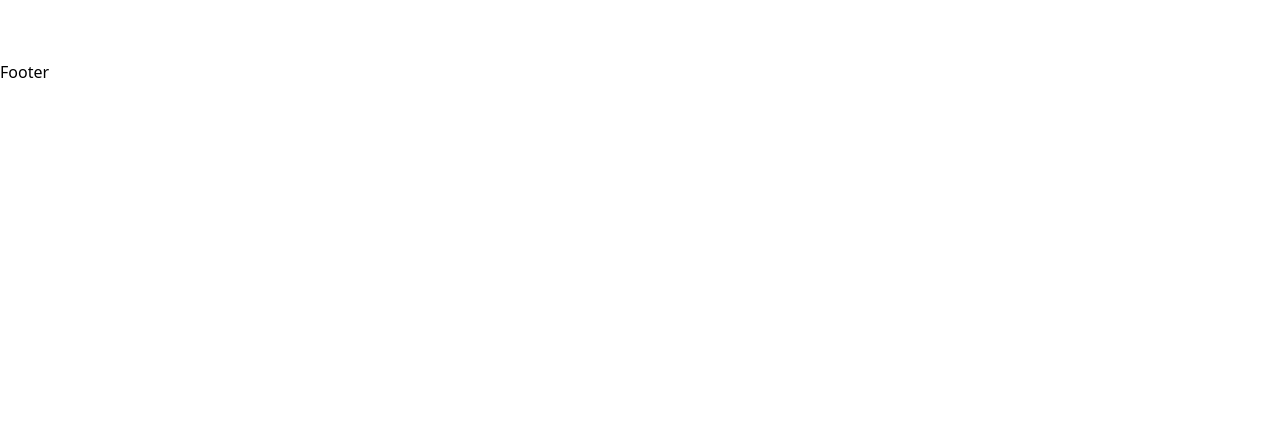
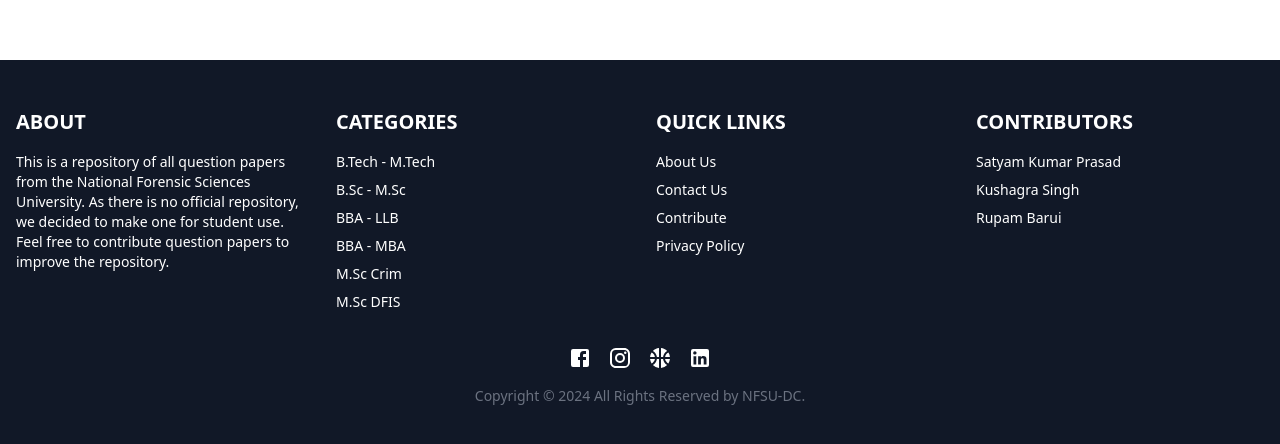
Before and after one commit to Trident09/QuesHai, a React (Create React App) app: page / in a window 1280 px wide. Shown: the part 724-1168 px from the top of the page. Before the commit the page ends 808 px from the top, so only its background shows below. Built offline with nearby package versions, Linux system fonts and the light colour scheme.

Commit message:
Footer added

```diff
--- a/src/components/Footer/Footer.jsx
+++ b/src/components/Footer/Footer.jsx
@@ -1,9 +1,69 @@
-import React from 'react'
+import React from 'react';
+import { Facebook, Instagram, SportsBasketball, LinkedIn } from '@mui/icons-material';
+import { Link } from 'react-router-dom';
 
-const Footer = () => {
-  return (
-    <div>Footer</div>
-  )
+function Footer() {
+    return (
+        <footer className="bg-gray-900 text-white py-12 mt-auto">
+            <div className="container mx-auto px-4">
+                <div className="grid grid-cols-1 md:grid-cols-2 lg:grid-cols-4 gap-8">
+                    <div>
+                        <h6 className="text-xl font-bold mb-4">ABOUT</h6>
+                        <p className="text-sm">
+                            This is a repository of all question papers from the National Forensic Sciences University. As there is no official repository, we decided to make one for student use. Feel free to contribute question papers to improve the repository.
+                        </p>
+                    </div>
+                    <div>
+                        <h6 className="text-xl font-bold mb-4">CATEGORIES</h6>
+                        <ul className="text-sm space-y-2">
+                            <li><Link to="#" className="hover:underline">B.Tech - M.Tech</Link></li>
+                            <li><Link to="#" className="hover:underline">B.Sc - M.Sc</Link></li>
+                            <li><Link to="#" className="hover:underline">BBA - LLB</Link></li>
+                            <li><Link to="#" className="hover:underline">BBA - MBA</Link></li>
+                            <li><Link to="#" className="hover:underline">M.Sc Crim</Link></li>
+                            <li><Link to="#" className="hover:underline">M.Sc DFIS</Link></li>
+                        </ul>
+                    </div>
+                    <div>
+                        <h6 className="text-xl font-bold mb-4">QUICK LINKS</h6>
+                        <ul className="text-sm space-y-2">
+                            <li><Link to="/about" className="hover:underline">About Us</Link></li>
+                            <li><Link to="/contact" className="hover:underline">Contact Us</Link></li>
+                            <li><Link to="#" className="hover:underline">Contribute</Link></li>
+                            <li><Link to="#" className="hover:underline">Privacy Policy</Link></li>
+                            {/* <li><Link to="#" className="hover:underline">Sitemap</Link></li> */}
+                        </ul>
+                    </div>
+                    <div>
+                        <h6 className="text-xl font-bold mb-4">CONTRIBUTORS</h6>
+                        <ul className="text-sm space-y-2">
+                            <li><Link to="#" className="hover:underline">Satyam Kumar Prasad</Link></li>
+                            <li><Link to="#" className="hover:underline">Kushagra Singh</Link></li>
+                            <li><Link to="#" className="hover:underline">Rupam Barui</Link></li>
+                            {/* <li><Link to="#" className="hover:underline">Natalie Brown</Link></li> */}
+                        </ul>
+                    </div>
+                </div>
+                <div className="mt-8 flex justify-center space-x-4">
+                    <a href="https://facebook.com" className="text-white">
+                        <Facebook />
+                    </a>
+                    <a href="https://instagram.com" className="text-white">
+                        <Instagram />
+                    </a>
+                    <a href="https://delhi.nfsu.ac.in" className="text-white">
+                        <SportsBasketball />
+                    </a>
+                    <a href="https://linkedin.com" className="text-white">
+                        <LinkedIn />
+                    </a>
+                </div>
+                <p className="text-center text-sm text-gray-500 mt-4">
+                    Copyright © 2024 All Rights Reserved by NFSU-DC.
+                </p>
+            </div>
+        </footer>
+    );
 }
 
-export default Footer
+export default Footer;
```
